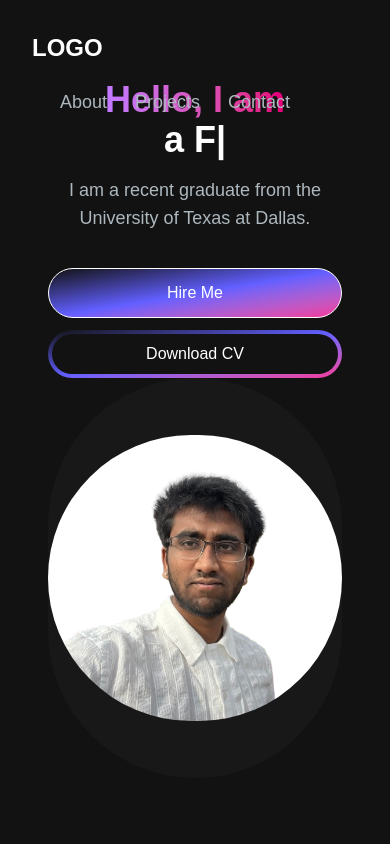
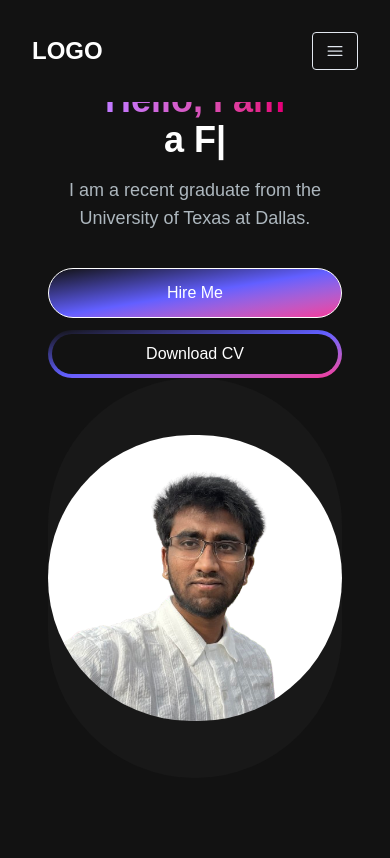
Before and after one commit to sutpat1/portfolio-website, a Next.js app: page / in a window 390 px wide. Built offline with nearby package versions, Linux system fonts and the light colour scheme.

Commit message:
Added MenuOverlay and started ABoutSection

```diff
--- a/package.json
+++ b/package.json
@@ -9,6 +9,7 @@
     "lint": "next lint"
   },
   "dependencies": {
+    "@heroicons/react": "^2.2.0",
     "next": "15.2.4",
     "react": "^19.0.0",
     "react-dom": "^19.0.0",
--- /dev/null
+++ b/src/app/components/AboutSection.jsx
@@ -0,0 +1,14 @@
+import React from 'react'
+import Image from 'next/image'
+
+const AboutSection = () => {
+  return (
+    <section className="tet-white">
+        <div className="md: grid md:grid-cols-2 gap-8 items-center py-8 px-4 xl:gap-16 sm:py-16 xl:px-16">
+
+        </div>
+    </section>
+  )
+}
+
+export default AboutSection
--- /dev/null
+++ b/src/app/components/MenuOverlay.jsx
@@ -0,0 +1,17 @@
+import React from 'react'
+import NavLink from './NavLink'
+
+const MenuOverlay = ({ links }) => {
+    return (
+        <div>
+            <ul className="flex flex-col py-4 items-center">
+            {links.map((link, index) => (
+            <li key={index}>
+            <NavLink href={link.path} title={link.title} />
+            </li>
+            ))}</ul>
+        </div>
+    )
+}
+
+export default MenuOverlay
--- a/src/app/components/NavBar.jsx
+++ b/src/app/components/NavBar.jsx
@@ -1,7 +1,9 @@
+"use client";
 import Link from "next/link";
-import React from "react";
+import React, {useState} from "react";
 import NavLink from "./NavLink";
-
+import {Bars3Icon, XMarkIcon} from "@heroicons/react/24/solid"
+import MenuOverlay from "./MenuOverlay";
 const navLinks = [
     {
         title: "About",
@@ -18,15 +20,29 @@ const navLinks = [
 ]
 
 const NavBar = () => {
+    const [navbarOpen, setNavbarOpen] = useState(false);
     return (
-        <nav className="fixed top-0 left-0 right-0 z-10 bg-{#121212] bg-opacity-90">
+
+
+        <nav className="fixed top-0 left-0 right-0 z-10 bg-[#121212] bg-opacity-100">
             <div className="flex flex-wrap items-center justify-between mx-auto p-8">
 
                 <Link href={"/"} className="text-2xl md:text-5xl text-white font-semibold">
                     LOGO
                     </Link>
 
-                <div className="menu block md:w-auto" id="navbar">
+                <div className="mobile-menu block md:hidden">
+                    {!navbarOpen ?
+                    <button onClick ={() => setNavbarOpen(true)}
+                    className="flex items-center px-3 py-2 border rounded border-slate-200 text-slate-200 hover:text-white hover:border-white">
+                        <Bars3Icon className="h-5 w-5" />
+                    </button> :
+                    <button onClick ={() => setNavbarOpen(false)}
+                    className="flex items-center px-3 py-2 border rounded border-slate-200 text-slate-200 hover:text-white hover:border-white">
+                    <XMarkIcon className="h-5 w-5" />
+                </button>}
+                </div>
+                <div className="menu hidden md:block md:w-auto" id="navbar">
                     <ul className="flex p-4 md:p-0 sm:flex-row md:space-x-8 mt-0">
                         {
                             navLinks.map((link, index) => (
@@ -38,6 +54,7 @@ const NavBar = () => {
                     </ul>
                 </div>
             </div>
+         {navbarOpen ? <MenuOverlay links={navLinks}  /> : null }
         </nav>
     );
 };
--- a/src/app/page.js
+++ b/src/app/page.js
@@ -1,6 +1,7 @@
 import Image from "next/image";
 import HeroSection from "./components/HeroSection"
 import NavBar from "./components/NavBar"
+import AboutSection from "./components/AboutSection";
 
 export default function Home() {
   return (
@@ -9,6 +10,7 @@ export default function Home() {
 
       <div className = "container mx-auto px-12 py-4 mt-16">
         <HeroSection/>
+        <AboutSection/>
       </div>
 
 
```
Also changed, not shown: 1 other file (tests, documents, lock files or other folders).
